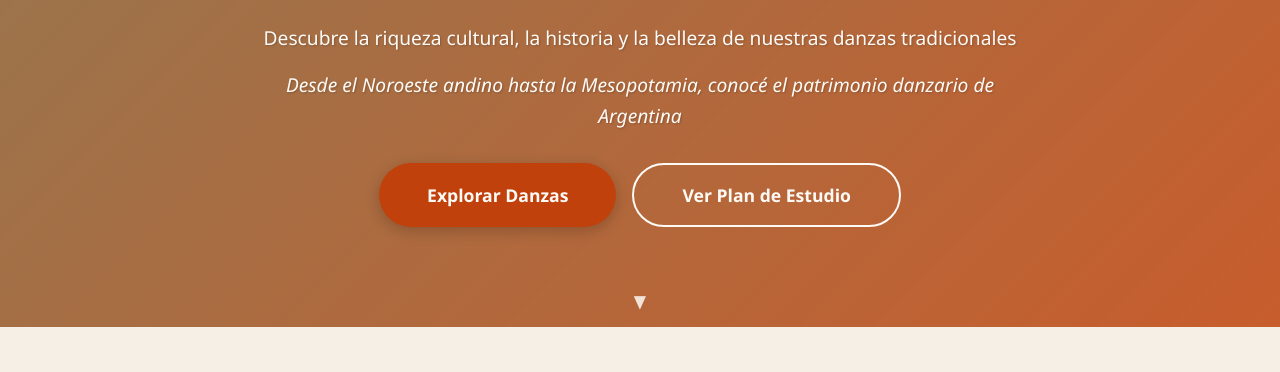
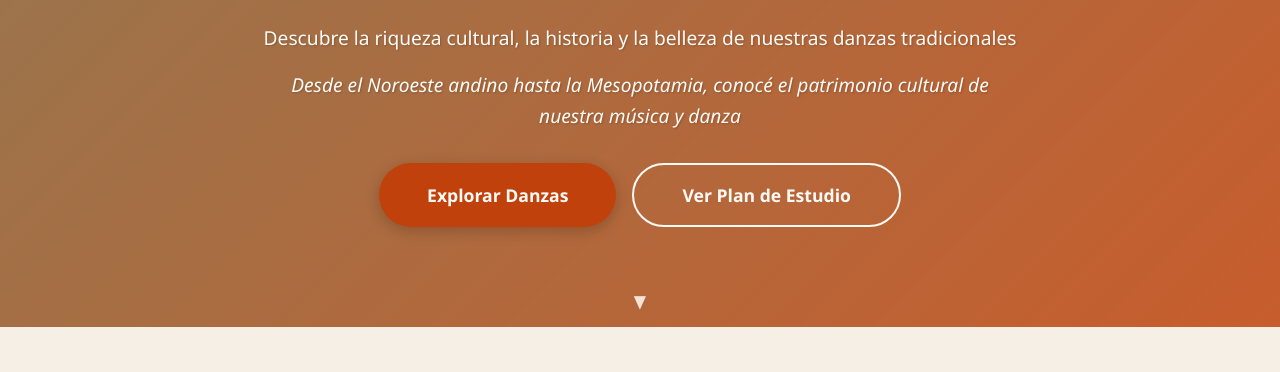
Before and after one commit to devsael/danzas-folkloricas-argentinas, a website: page frontend/index.html in a window 1280 px wide. Shown: the part 388-760 px from the top of the page. Drawn offline with Linux system fonts and the light colour scheme; no server answers.

Commit message:
Fix: hero subtitle text + admin edit inline global + filtros recursos (data-cat/data-filtro OK)

```diff
--- a/frontend/admin.js
+++ b/frontend/admin.js
@@ -1094,6 +1094,9 @@ function iniciarEdicionInline(id) {
     if (r) abrirFormularioRecurso(r);
 }
 
+// Exponer globalmente para que onclick inline funcione
+window.iniciarEdicionInline = iniciarEdicionInline;
+
 // --- Submit formulario ---
 formRecurso.addEventListener('submit', async (e) => {
     e.preventDefault();
--- a/frontend/index.html
+++ b/frontend/index.html
@@ -313,7 +313,7 @@
             <span class="hero-eyebrow">Tradición · Cultura · Identidad</span>
             <h2>Bienvenido al Mundo de las <span class="hero-highlight">Danzas Folklóricas</span> Argentinas</h2>
             <p>Descubre la riqueza cultural, la historia y la belleza de nuestras danzas tradicionales</p>
-            <p class="hero-subtitle">Desde el Noroeste andino hasta la Mesopotamia, conocé el patrimonio danzario de Argentina</p>
+            <p class="hero-subtitle">Desde el Noroeste andino hasta la Mesopotamia, conocé el patrimonio cultural de nuestra música y danza</p>
             <div class="hero-ctas">
                 <button class="cta-button" onclick="document.getElementById('danzas').scrollIntoView({behavior: 'smooth'})">
                     Explorar Danzas
```
